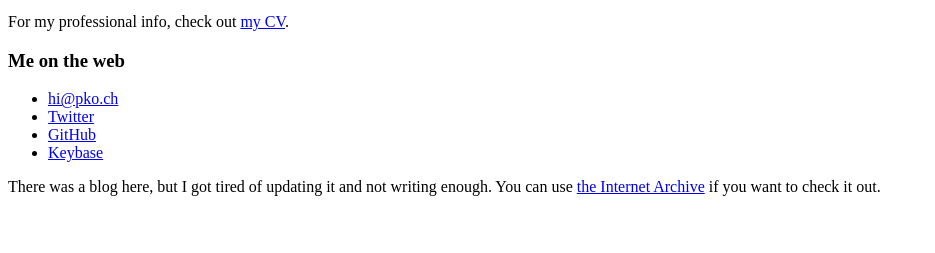
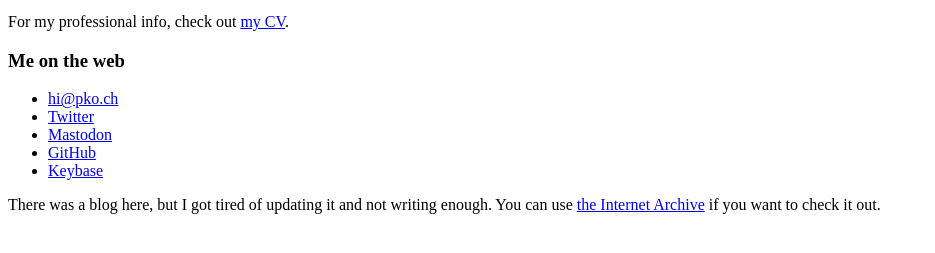
Before and after one commit to pkoch/pko.ch, a website: page index.html in a window 1280 px wide. Shown: the part 101-354 px from the top of the page, without its empty margins (0-935 px from the left). Drawn offline with Linux system fonts and the light colour scheme.

Commit message:
Add Mastodon

```diff
--- a/index.html
+++ b/index.html
@@ -18,6 +18,7 @@
 <ul>
   <li><a href="mailto:hi@pko.ch" rel="me">hi@pko.ch</a></li>
   <li><a href="https://twitter.com/pkoch" rel="me">Twitter</a></li>
+  <li><a href="https://mastodon.social/@pkoch" rel="me">Mastodon</a></li>
   <li><a href="https://github.com/pkoch" rel="me">GitHub</a></li>
   <li><a href="https://keybase.io/pkoch" rel="me">Keybase</a></li>
 </ul>
```
